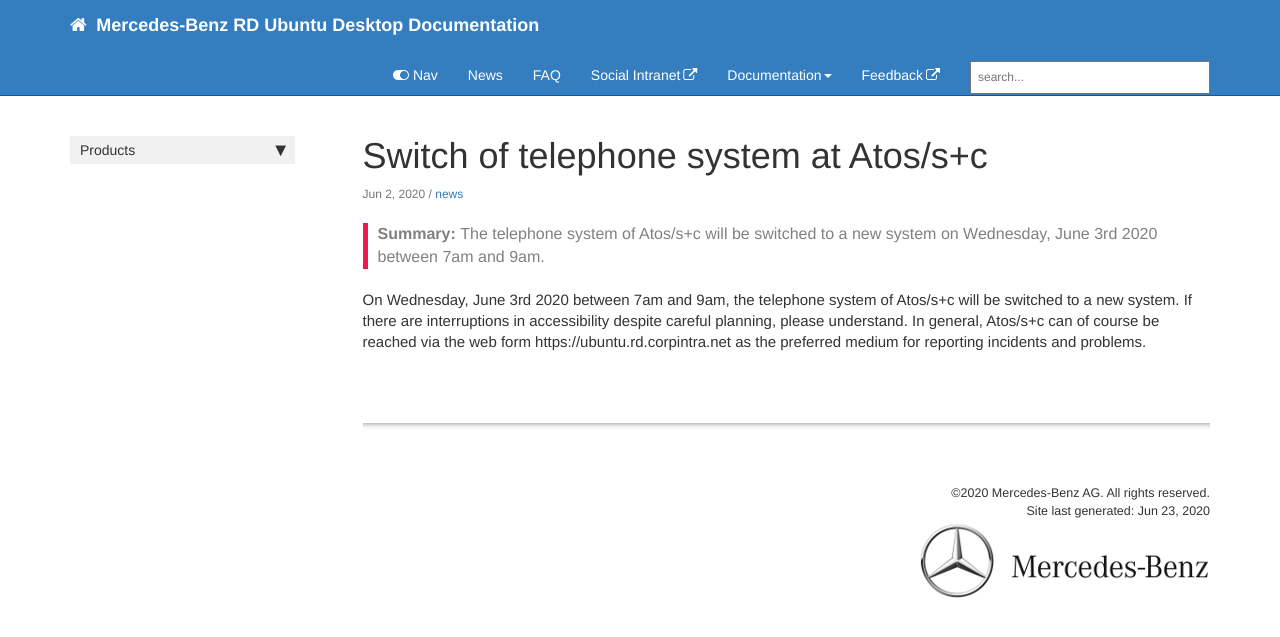
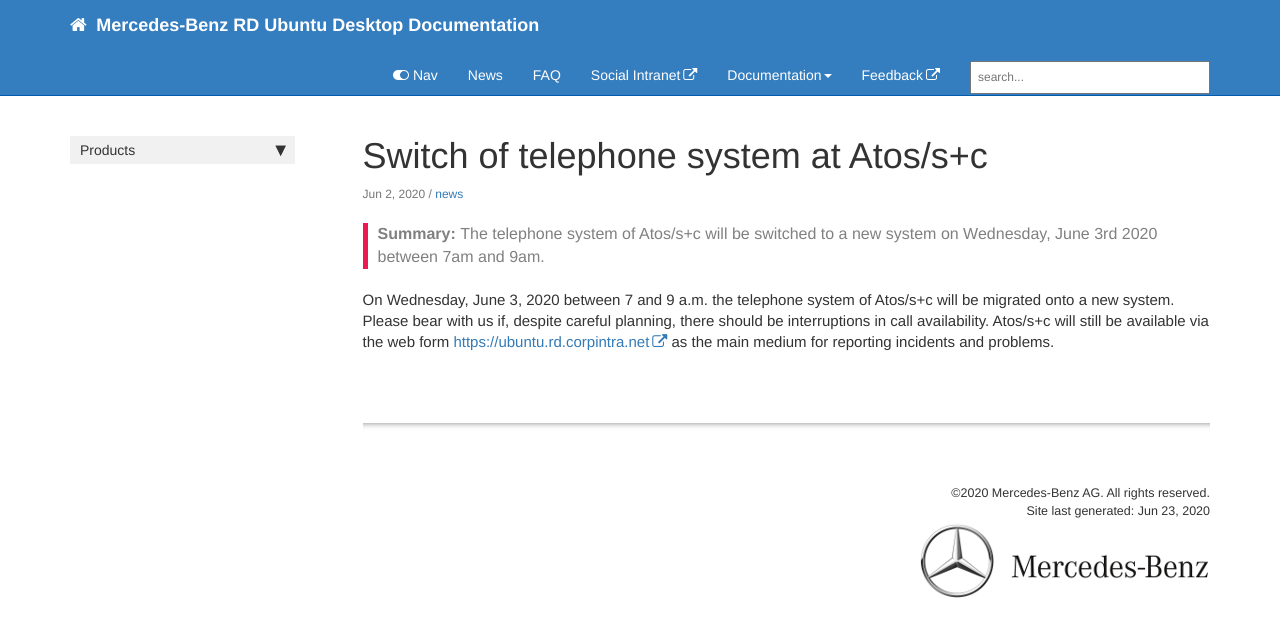
Before and after one commit to RajputPawan/Prometheus, a Jekyll site: the page built from _posts/2020-06-02-atos-telephone_system.md, in a window 1280 px wide. Shown: the top 637 px of the page. Built offline with Jekyll 4.4.1, drawn with Linux system fonts in a browser that asks for light colours; comment, search, counter and statistics services are not loaded.

Commit message:
Bugfix/miheinr link in news and better English (#33)
* make URL to link

* better english for text

```diff
--- a/_posts/2020-06-02-atos-telephone_system.md
+++ b/_posts/2020-06-02-atos-telephone_system.md
@@ -6,6 +6,6 @@
 tags: [news]
 ---
 
-On Wednesday, June 3rd 2020 between 7am and 9am, the telephone system of Atos/s+c will be switched to a new system. If there are interruptions in accessibility despite careful planning, please understand. In general, Atos/s+c can of course be reached via the web form https://ubuntu.rd.corpintra.net as the preferred medium for reporting incidents and problems.
+On Wednesday, June 3, 2020 between 7 and 9 a.m. the telephone system of Atos/s+c will be migrated onto a new system. Please bear with us if, despite careful planning, there should be interruptions in call availability. Atos/s+c will still be available via the web form <https://ubuntu.rd.corpintra.net> as the main medium for reporting incidents and problems.
 
 {% include links.html %}
```
